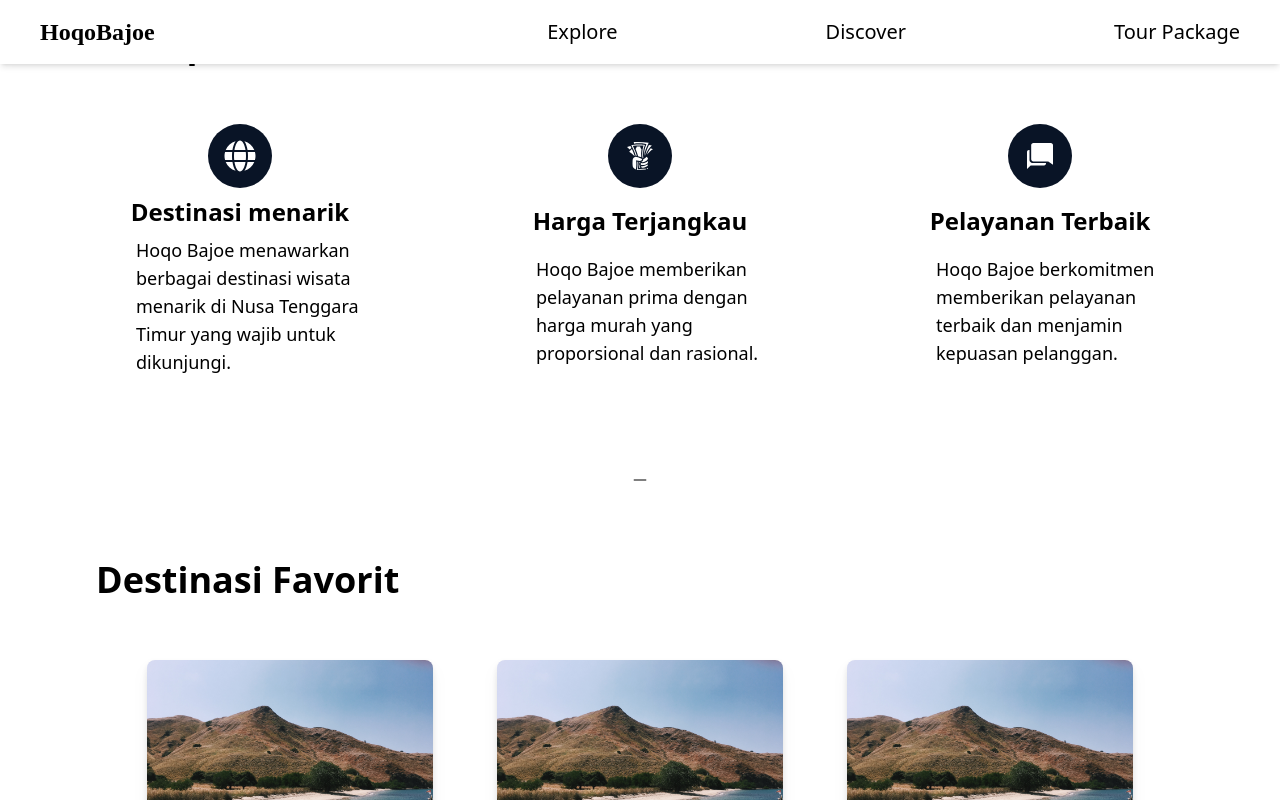
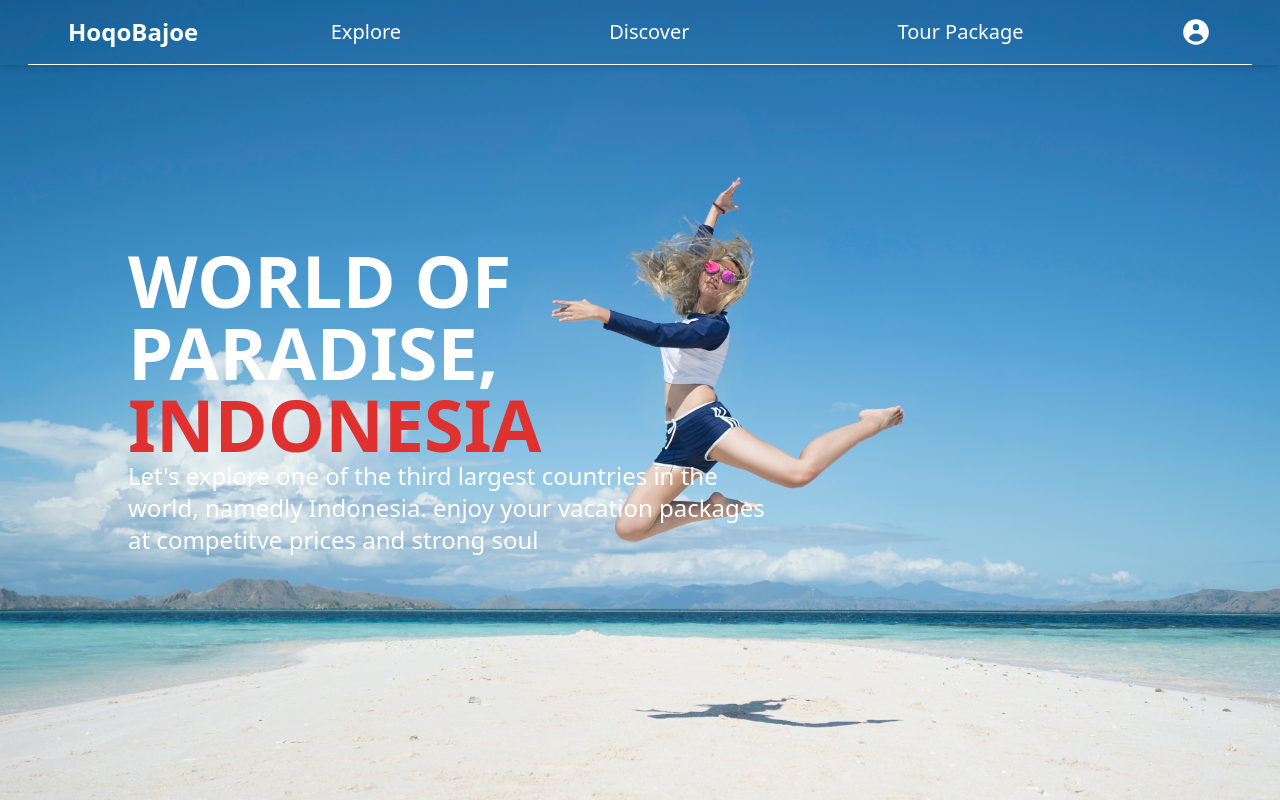
Before and after one commit to HoqoBajoe/fe, a React (Create React App) app: page / in a window 1280 px wide. Shown: the top 800 px of the page. Built offline with nearby package versions, Linux system fonts and the light colour scheme; what tw-elements would draw is missing.

Commit message:
updated navbar

```diff
--- a/src/Components/Information/DashboardUser.jsx
+++ b/src/Components/Information/DashboardUser.jsx
@@ -1,18 +1,16 @@
 import React from 'react'
-import BgImage from '../../Images/bgimage.jpg'
 import '../style.css'
 
 function DashboardUser() {
   return (
     <div >
-        <div style={{ backgroundImage: `url(${BgImage})` }} className=''>
-            <div className=''>
-                <h1 className='text-6xl font-bold'>WORLD OF PARADISE, INDONESIA</h1>
-                <p className='text-xl'>
+        <div className="bg-home h-screen bg-cover bg-no-repeat flex">
+            <div className='my-auto w-1/2 ml-32'>
+                <h1 className='text-7xl font-bold text-white'>WORLD <span>OF PARADISE,</span> <span className='text-red'>INDONESIA</span></h1>
+                <p className='text-2xl text-white'>
                     Let's explore one of the third largest countries in the world, namedly Indonesia. enjoy your vacation packages at competitve prices and strong soul
                 </p>
             </div>
-        {/* <img src={BgImage} className='h-fit sm:h-fit w-screen mb-20'/> */}
 
 
         </div>
--- a/src/Components/Navigation/Nav.jsx
+++ b/src/Components/Navigation/Nav.jsx
@@ -1,21 +1,21 @@
 import React, { useState } from 'react'
-// import Button from './Button';
+import { HiUserCircle } from "react-icons/hi";
 
 const Nav = () => {
     let [open,setOpen]=useState(false);
     return (
-        <div className='shadow-md w-full fixed top-0 left-0 bg-transparent'>
-            <div className='md:flex items-center justify-between bg-white py-4 md:px-10 px-7'>
-                <div className='font-bold text-2xl cursor-pointer flex items-center font-[Poppins]
-                text-gray-800'>
+        <div className='shadow-md w-full fixed top-0 left-0 md:bg-transparent '>
+            <div className='md:flex items-center justify-between py-4 md:px-10 px-7 border-b border-white mx-7'>
+                <div className='font-bold text-2xl cursor-pointer flex items-center
+                text-gray-800 text-white'>
                     HoqoBajoe
                 </div>
 
                 <div onClick={()=>setOpen(!open)} className='text-3xl absolute right-8 top-6 cursor-pointer md:hidden'>
-                <ion-icon name={open ? 'close':'menu'}></ion-icon>
+                    <ion-icon name={open ? 'close':'menu'}></ion-icon>
                 </div>
 
-                <ul className={`md:flex md:items-center gap-44 md:pb-0 pb-12 absolute md:static bg-white md:z-auto z-[-1] left-0 w-full md:w-auto md:pl-0 pl-9 transition-all duration-500 ease-in ${open ? 'top-20 ':'top-[-490px]'}`}>
+                <ul className={` md:mr-14 md:flex md:items-center gap-44 md:pb-0 pb-12 absolute md:static  md:z-auto z-[-1] left-0 w-full md:w-auto md:pl-0 pl-9 transition-all duration-500 ease-in text-white ${open ? 'top-20 ':'top-[-490px]'}`}>
                     {/* {
                     Links.map((link)=>(
                         <li key={link.name} className='md:ml-8 text-xl md:my-0 my-7'>
@@ -26,7 +26,7 @@ const Nav = () => {
                     {/* <Button>
                     Get Started
                     </Button> */}
-                        <li className='md:ml-8 text-xl md:my-0 my-7'>
+                        <li className='md:ml-8 text-xl md:my-0 my-7 '>
                             <a href="/" className='text-gray-800 hover:text-gray-400 active:border-b-4 border-white duration-500'>Explore</a>
                         </li>
 
@@ -39,7 +39,9 @@ const Nav = () => {
                         </li>
                 </ul>
 
-
+                <div>
+                    <HiUserCircle color='white' className='w-8 h-8'/>
+                </div>
             </div>
         </div>
     )
--- a/src/Components/Testi/Testimonial.jsx
+++ b/src/Components/Testi/Testimonial.jsx
@@ -4,7 +4,7 @@ import Gambar from "../../Images/background.jpg"
 function Testimonial() {
   return (
     <div>
-      {/* <h1 className="text-4xl font-bold text-black py-6 mb-9">Apa Kata Mereka?</h1>
+      <h1 className="text-4xl font-bold text-black py-6 mb-9">Apa Kata Mereka?</h1>
 
       <div id="carouselExampleControls" class="carousel slide relative" data-bs-ride="carousel">
         <div class="carousel-inner relative w-full overflow-hidden">
@@ -77,7 +77,7 @@ function Testimonial() {
           <span class="carousel-control-next-icon inline-block bg-no-repeat" aria-hidden="true"></span>
           <span class="visually-hidden">Next</span>
         </button>
-      </div> */}
+      </div>
     </div>
   )
 }
--- a/src/HomePage.jsx
+++ b/src/HomePage.jsx
@@ -13,15 +13,15 @@ function HomePage() {
     <div>
       {/* <Navbar/> */}
       <Nav/>
-      {/* <DashboardUser/> */}
+      <DashboardUser/>
       <div className='sm:max-w-fit mx-auto'>
           <div className='sm:max-w-7xl '>
               <Info/>
               <AiOutlineLine className='mt-24 mb-12 sm:w-96 mx-auto '/>
               <HomeUser/>
               <AiOutlineLine className='my-20 w-96 mx-auto '/>
-              {/* <Testimonial/>
-              <AiOutlineLine className='my-20 w-96 mx-auto '/> */}
+              <Testimonial/>
+              <AiOutlineLine className='my-20 w-96 mx-auto '/>
           </div>
       </div>
 
--- a/tailwind.config.js
+++ b/tailwind.config.js
@@ -30,8 +30,13 @@ module.exports = {
       'gray': '#091426',
       'gray-light': '#d3dce6',
       'white' : '#ffffff',
+      'red' : '#e03131 '
     },
-    extend: {},
+    extend: {
+      backgroundImage: {
+        'home' : "url('/src/Images/bgimage.jpg')"
+      }
+    },
   },
   plugins: [require('tw-elements/dist/plugin')],
 }
```
Also changed, not shown: public/bgimage.jpg (deleted).
